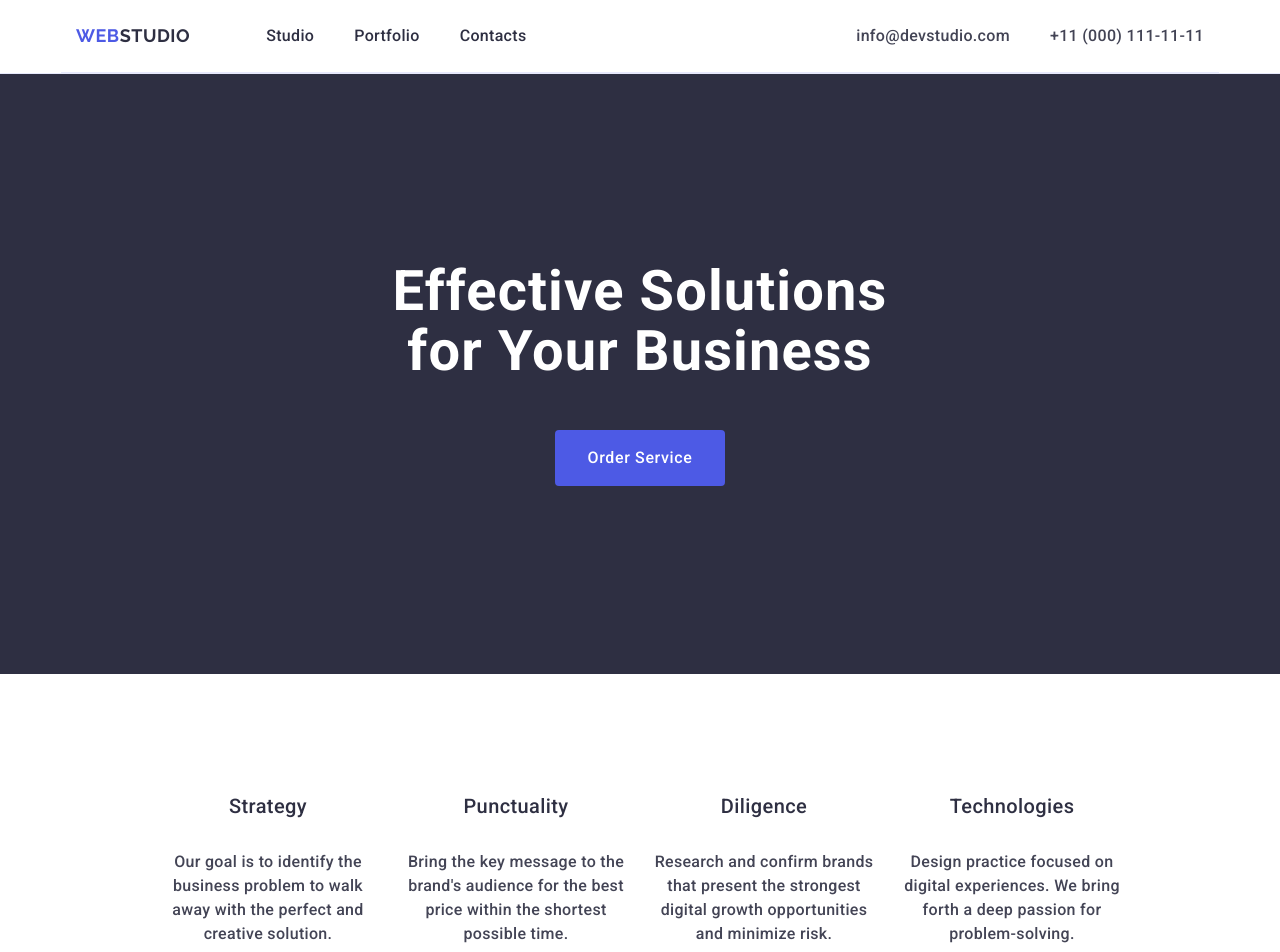
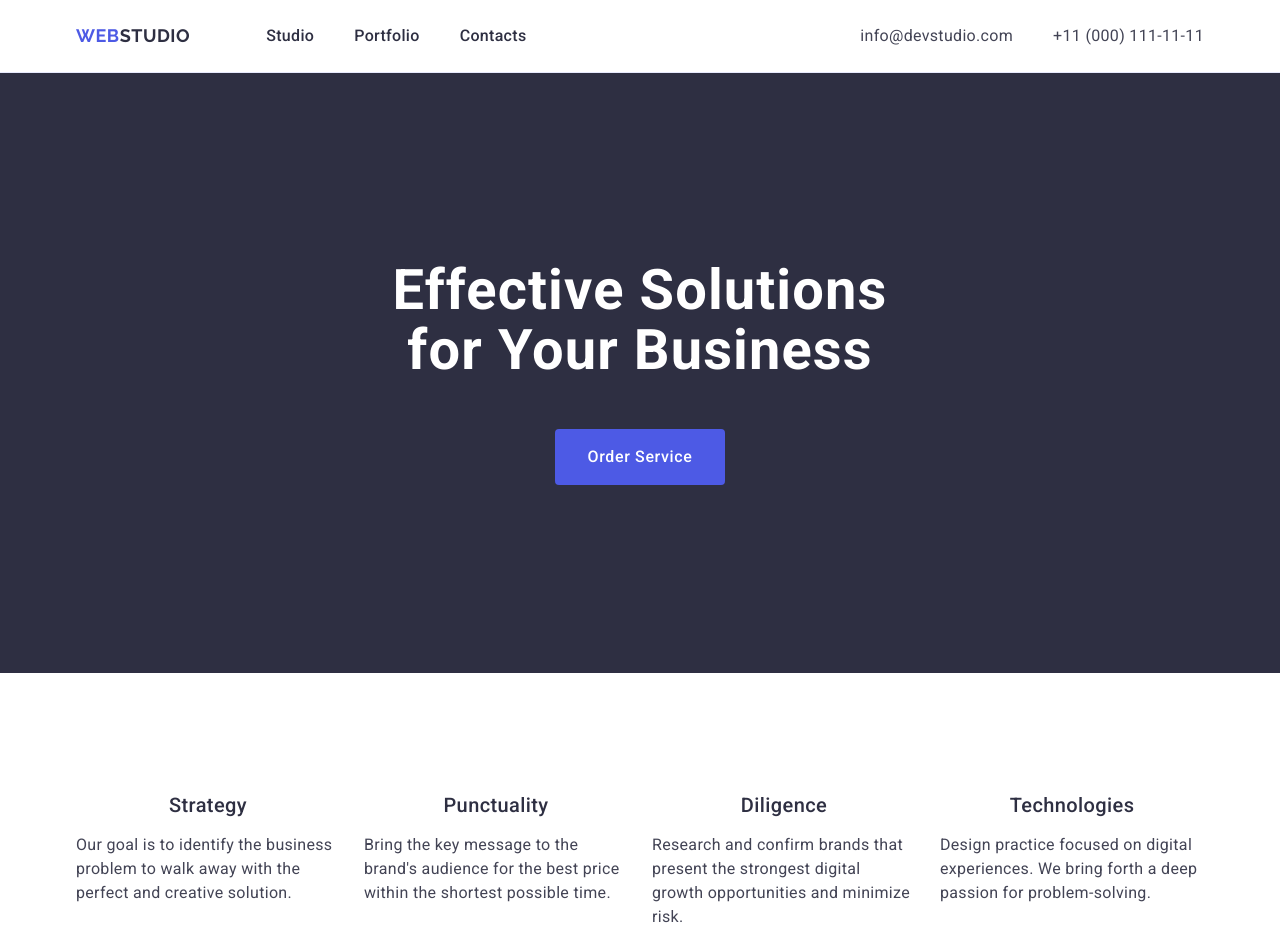
Before and after one commit to sivlvy/goit-markup-hw-03, a plain HTML site: page index.html in a window 1280 px wide. Shown: the top 952 px of the page. Drawn offline with nearby package versions, Linux system fonts and the light colour scheme.

Commit message:
finish commit

```diff
--- a/css/styles.css
+++ b/css/styles.css
@@ -1,6 +1,7 @@
 .container {
    max-width: 1158px;
-   margin: 0 156px;
+   margin: 0 auto;
+   padding: 0 15px;
 }
 :root {
    --cloud: #f4f4fd;
@@ -46,14 +47,13 @@ body {
    background-color: var(--white);
 }
 .header {
-   border-bottom: 1px solid #e7e9fc;
+   border-bottom: 1px solid var(--cornflower);
 }
 .header .container {
    display: flex;
    justify-content: space-between;
    align-items: center;
    margin-right: 332px;
-   border-bottom: 1px solid var(--cornflower);
    margin: 0 auto;
    padding: 0 15px;
 
@@ -153,6 +153,7 @@ body {
    list-style-type: none;
    list-style: none;
    text-transform: none;
+   font-weight: 400;
 }
 .list.link a {
    font-size: 16px;
@@ -176,7 +177,7 @@ body {
    display: block;
    max-width: 496px;
    margin: 0 auto;
-   padding-bottom: 48px;
+   margin-bottom: 48px;
 }
 .main__button {
    font-family: "Roboto", sans-serif;
@@ -212,7 +213,8 @@ body {
 
 .section .container .list {
    display: flex;
-   gap: 24px;
+   column-gap: 24px;
+   row-gap: 8px;
 }
 /* .section.list .list {
    display: flex;
@@ -264,6 +266,8 @@ body {
    line-height: 1.5;
    letter-spacing: 0.02em;
    color: var(--slate);
+   font-weight: 400;
+   text-align: left;
 }
 
 .section.what {
@@ -307,9 +311,7 @@ body {
    display: flex;
    gap: 24px;
 }
-.list__descr {
-   text-align: center;
-}
+
 .list__title {
    text-align: center;
    margin: 0 auto 8px auto;
@@ -333,14 +335,13 @@ body {
    color: #fff;
    background-color: #2E2F42;
    height: 312px;
-   display: flex;
+   /* display: flex;
    flex-direction: column;
-   justify-content: center;
+   justify-content: center; */
    padding: 100px 0;
 }
 
 .footer__descr {
-   padding-top: 7.5px;
    width: 264px;
 }
 .link {
```
